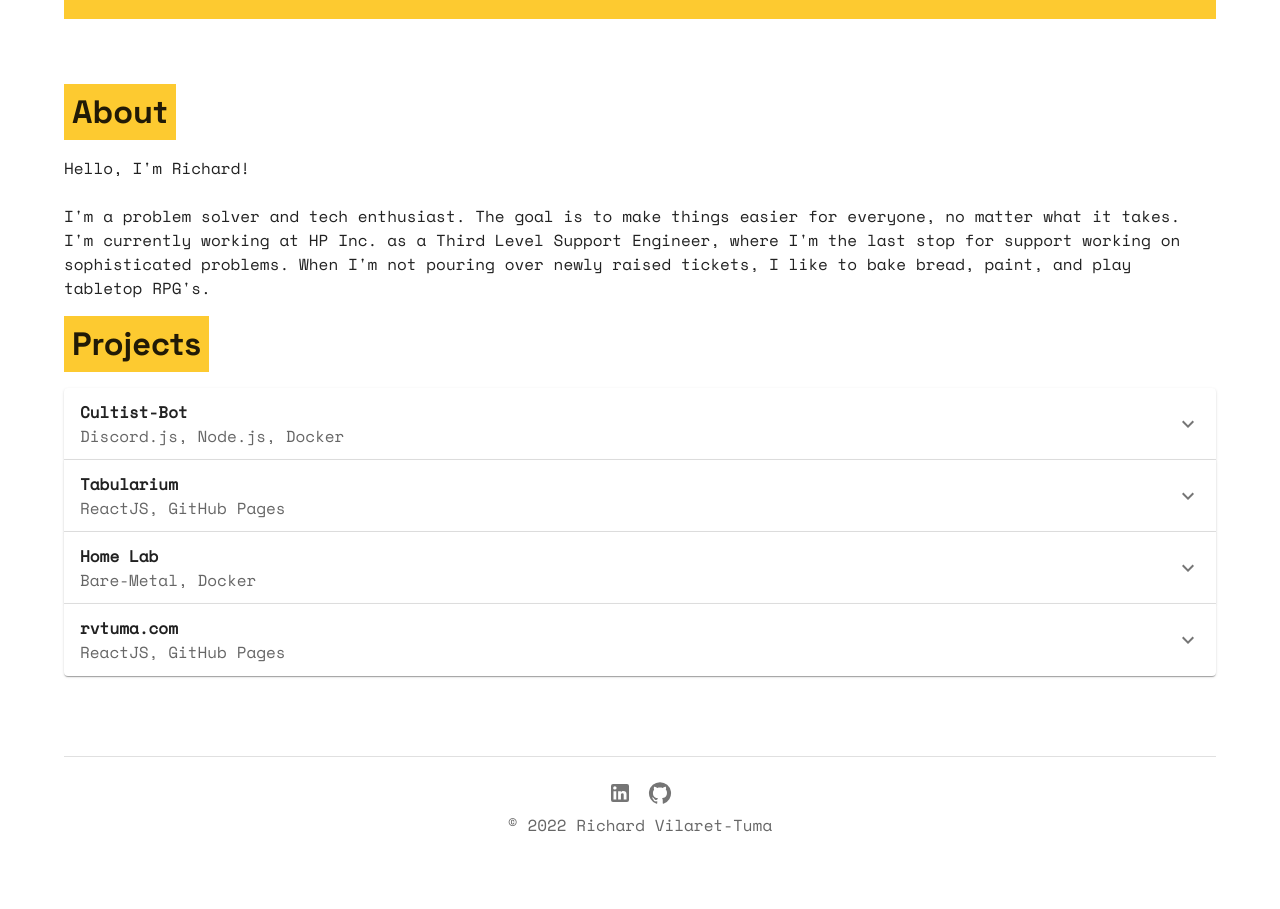
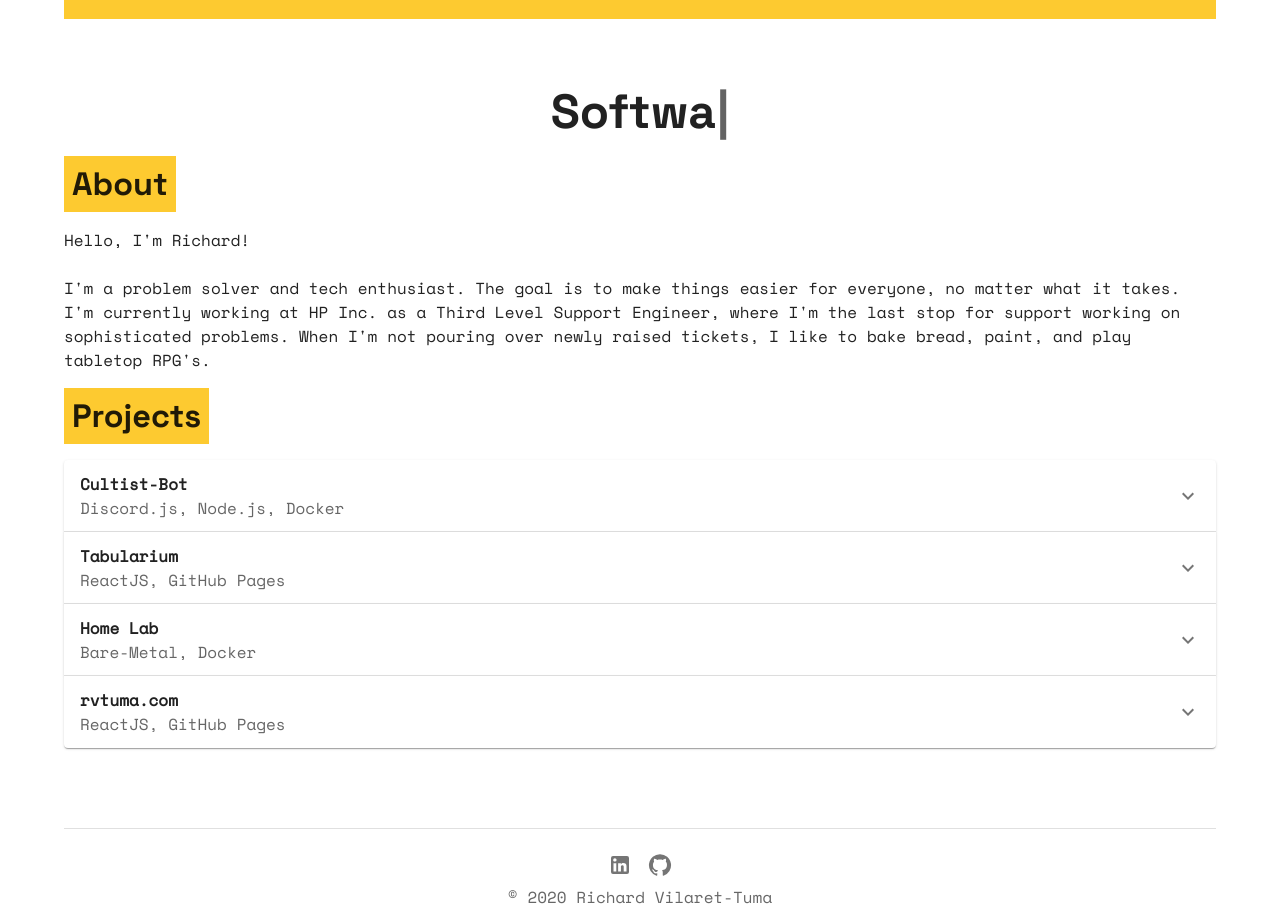
Before and after one commit to rvilarettuma/rvt-personal, a React (Create React App) app: page / in a window 1280 px wide. Shown: the part 157-1066 px from the top of the page. Before the commit the page ends 994 px from the top, so only its background shows below. Built offline with nearby package versions, Linux system fonts and the light colour scheme.

Commit message:
Add typewriter effect

```diff
--- a/package.json
+++ b/package.json
@@ -14,6 +14,7 @@
     "react": "^17.0.2",
     "react-dom": "^17.0.2",
     "react-scripts": "5.0.0",
+    "typewriter-effect": "^2.18.2",
     "web-vitals": "^2.1.4"
   },
   "scripts": {
--- a/src/App.css
+++ b/src/App.css
@@ -5,3 +5,8 @@
 .section {
   margin-bottom: 1rem;
 }
+
+.typewriter {
+  margin-bottom: 1rem;
+  text-align: center;
+}
--- a/src/App.js
+++ b/src/App.js
@@ -1,18 +1,37 @@
-import './App.css';
-import About from './Components/About/About';
-import Projects from './Components/Projects/Projects';
-import Typography from '@mui/material/Typography';
-import Container from '@mui/material/Container';
-import Footer from './Components/Footer/Footer';
+import "./App.css";
+import Typography from "@mui/material/Typography";
+import Container from "@mui/material/Container";
+import Typewriter from "typewriter-effect";
+import About from "./Components/About/About";
+import Projects from "./Components/Projects/Projects";
+import Footer from "./Components/Footer/Footer";
 
 function App() {
   return (
     <div className="App">
       <Container>
-        <Typography component="h1" variant="h1">Richard Vilaret-Tuma</Typography>
+        <Typography component="h1" variant="h1">
+          Richard Vilaret-Tuma
+        </Typography>
+        <div className="typewriter">
+          <Typography component="h2" variant="h3">
+            <Typewriter
+              options={{
+                strings: [
+                  "Software Developer",
+                  "SysAdmin",
+                  "Web Developer",
+                  "DevOps Engineer"
+                ],
+                autoStart: true,
+                loop: true,
+              }}
+            />
+          </Typography>
+        </div>
         <About />
         <Projects />
-        <Footer/>
+        <Footer />
       </Container>
     </div>
   );
--- a/src/Components/Footer/Footer.js
+++ b/src/Components/Footer/Footer.js
@@ -18,6 +18,8 @@ const iconStyle = {
   textAlign: 'center',
   color: 'text.secondary'
 }
+const d = new Date();
+let year = d.getFullYear();
 
 function Footer() {
   return (
@@ -40,7 +42,7 @@ function Footer() {
           <Typography
             sx={iconStyle}
             >
-            &#169; 2022 Richard Vilaret-Tuma
+            &#169; {year} Richard Vilaret-Tuma
           </Typography>
         </Grid>
       </Grid>
```
Also changed, not shown: 1 other file (tests, documents, lock files or other folders).
